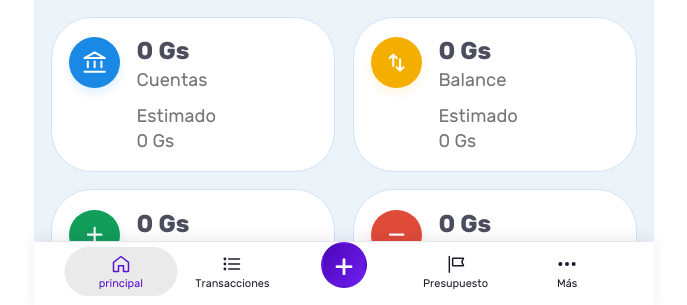
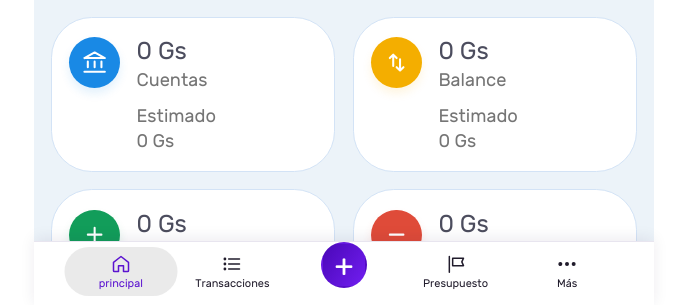
Before and after one commit to cornelonad99/minhas-financas, a plain HTML site: page index.html in a window 1280 px wide. Shown: the part 493-798 px from the top of the page, without its empty margins (296-983 px from the left). Drawn offline with Linux system fonts and the light colour scheme.

Commit message:
Add files via upload

```diff
--- a/index.html
+++ b/index.html
@@ -1148,7 +1148,7 @@ html[data-theme="dark"] .home-summary {
   color: var(--summary-card-ink);
   font-size: 3.93cqw;
   line-height: 1.15;
-  font-weight: 650;
+  font-weight: 400;
   overflow-wrap: anywhere;
 }
 .home-summary-card h3, .home-summary-card p {
```
